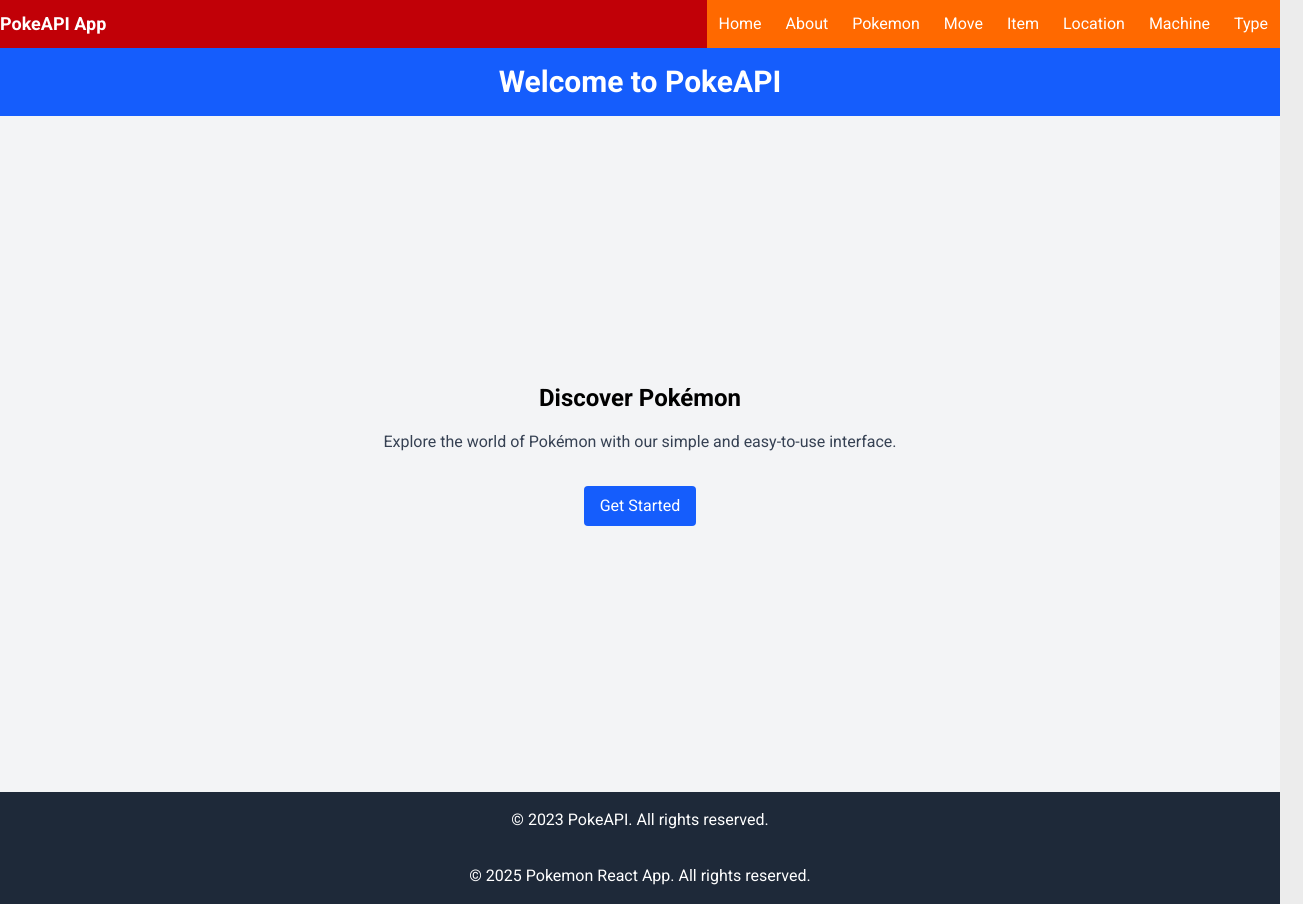
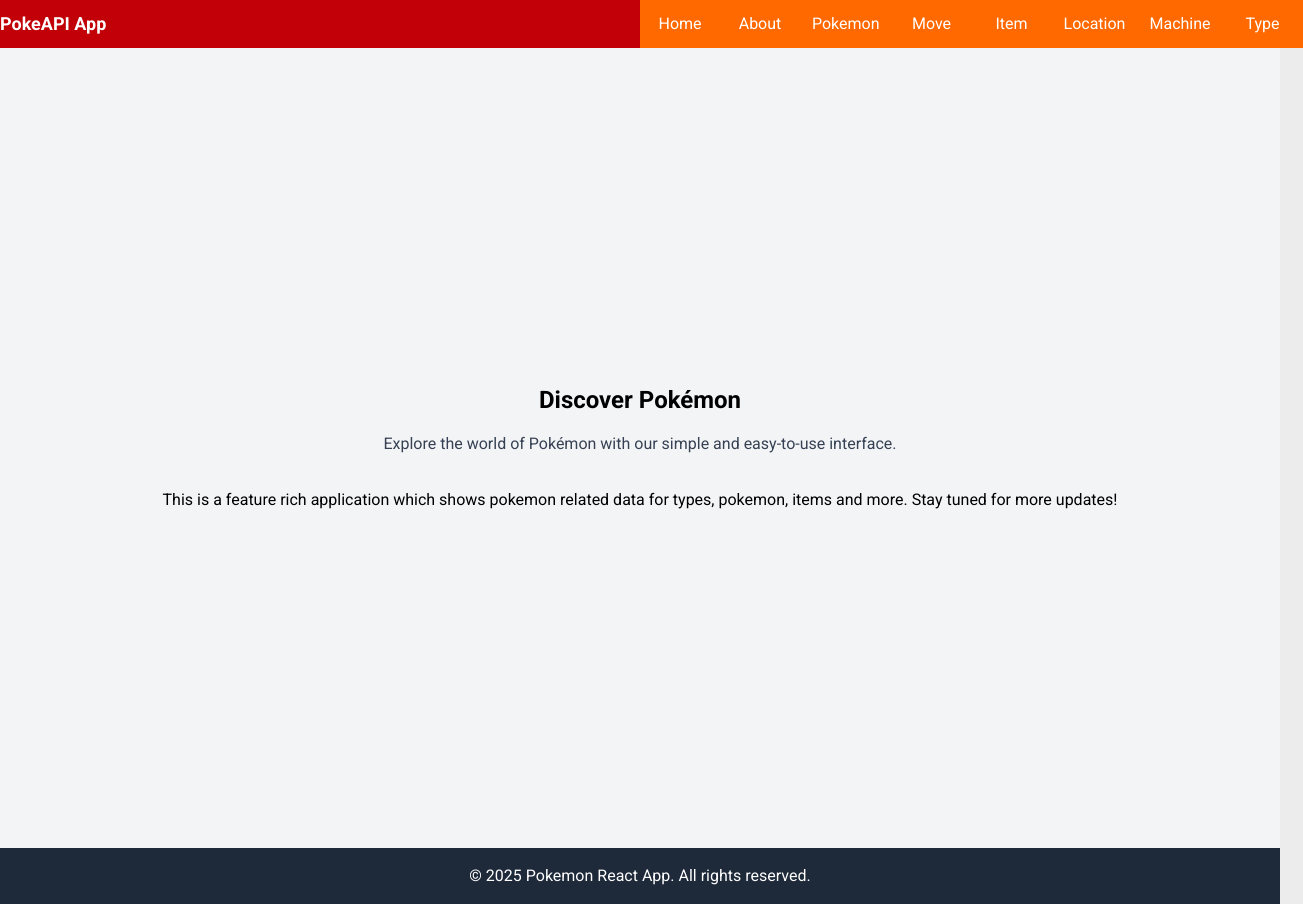
Before and after one commit to Apfirebolt/react_pokeapi_app, a React (Vite) app: page / in a window 1280 px wide. Shown: the whole page, 1303 px wide, since content can reach past the window. Built offline with nearby package versions, Linux system fonts and the light colour scheme.

Commit message:
changes in home and about page

```diff
--- a/src/components/Header.jsx
+++ b/src/components/Header.jsx
@@ -4,12 +4,12 @@ const Header = () => {
   return (
     <header className="bg-red-700">
       <nav className="container mx-auto flex justify-between items-center h-12">
-        <div className="text-white text-lg font-bold">PokeAPI App</div>
-        <ul className="flex h-full">
+        <div className="text-white text-lg font-bold w-1/2">PokeAPI App</div>
+        <ul className="flex h-full w-1/2">
           <li className="h-full flex items-center">
             <Link
               to="/"
-              className="bg-orange-500 text-white px-3 py-2 transition duration-300 ease-in-out hover:bg-orange-700 h-full flex items-center"
+              className="bg-orange-500 text-white px-3 py-2 transition duration-300 ease-in-out hover:bg-orange-700 h-full flex items-center justify-center min-w-[80px]"
             >
               Home
             </Link>
@@ -17,7 +17,7 @@ const Header = () => {
           <li className="h-full flex items-center">
             <Link
               to="/about"
-              className="bg-orange-500 text-white px-3 py-2 transition duration-300 ease-in-out hover:bg-orange-700 h-full flex items-center"
+              className="bg-orange-500 text-white px-3 py-2 transition duration-300 ease-in-out hover:bg-orange-700 h-full flex items-center justify-center min-w-[80px]"
             >
               About
             </Link>
@@ -25,7 +25,7 @@ const Header = () => {
           <li className="h-full flex items-center">
             <Link
               to="/pokemon"
-              className="bg-orange-500 text-white px-3 py-2 transition duration-300 ease-in-out hover:bg-orange-700 h-full flex items-center"
+              className="bg-orange-500 text-white px-3 py-2 transition duration-300 ease-in-out hover:bg-orange-700 h-full flex items-center justify-center min-w-[80px]"
             >
               Pokemon
             </Link>
@@ -33,7 +33,7 @@ const Header = () => {
           <li className="h-full flex items-center">
             <Link
               to="/move"
-              className="bg-orange-500 text-white px-3 py-2 transition duration-300 ease-in-out hover:bg-orange-700 h-full flex items-center"
+              className="bg-orange-500 text-white px-3 py-2 transition duration-300 ease-in-out hover:bg-orange-700 h-full flex items-center justify-center min-w-[80px]"
             >
               Move
             </Link>
@@ -41,7 +41,7 @@ const Header = () => {
           <li className="h-full flex items-center">
             <Link
               to="/item"
-              className="bg-orange-500 text-white px-3 py-2 transition duration-300 ease-in-out hover:bg-orange-700 h-full flex items-center"
+              className="bg-orange-500 text-white px-3 py-2 transition duration-300 ease-in-out hover:bg-orange-700 h-full flex items-center justify-center min-w-[80px]"
             >
               Item
             </Link>
@@ -49,7 +49,7 @@ const Header = () => {
           <li className="h-full flex items-center">
             <Link
               to="/location"
-              className="bg-orange-500 text-white px-3 py-2 transition duration-300 ease-in-out hover:bg-orange-700 h-full flex items-center"
+              className="bg-orange-500 text-white px-3 py-2 transition duration-300 ease-in-out hover:bg-orange-700 h-full flex items-center justify-center min-w-[80px]"
             >
               Location
             </Link>
@@ -57,7 +57,7 @@ const Header = () => {
           <li className="h-full flex items-center">
             <Link
               to="/machine"
-              className="bg-orange-500 text-white px-3 py-2 transition duration-300 ease-in-out hover:bg-orange-700 h-full flex items-center"
+              className="bg-orange-500 text-white px-3 py-2 transition duration-300 ease-in-out hover:bg-orange-700 h-full flex items-center justify-center min-w-[80px]"
             >
               Machine
             </Link>
@@ -65,7 +65,7 @@ const Header = () => {
           <li className="h-full flex items-center">
             <Link
               to="/type"
-              className="bg-orange-500 text-white px-3 py-2 transition duration-300 ease-in-out hover:bg-orange-700 h-full flex items-center"
+              className="bg-orange-500 text-white px-3 py-2 transition duration-300 ease-in-out hover:bg-orange-700 h-full flex items-center justify-center min-w-[80px]"
             >
               Type
             </Link>
--- a/src/screens/About.jsx
+++ b/src/screens/About.jsx
@@ -1,8 +1,8 @@
 const About = () => {
     return (
-        <div className="flex flex-col items-center justify-center min-h-screen bg-gray-100">
+        <div className="min-h-screen bg-gray-100 text-center p-4">
             <h1 className="text-4xl font-bold mb-4">About Us</h1>
-            <p className="text-lg text-center max-w-2xl">
+            <p className="text-lg text-center mx-auto my-3 max-w-2xl">
                 Welcome to our PokeAPI app! This application allows you to explore various Pokémon and their details.
                 We aim to provide a fun and interactive way to learn more about your favorite Pokémon.
                 Stay tuned for more updates and features!
--- a/src/screens/Home.jsx
+++ b/src/screens/Home.jsx
@@ -1,17 +1,17 @@
 const Home = () => {
   return (
     <div className="min-h-screen bg-gray-100 flex flex-col items-center justify-center">
-            <header className="bg-blue-600 w-full py-4">
-                <h1 className="text-white text-center text-3xl font-bold">Welcome to PokeAPI</h1>
-            </header>
       <main className="flex-grow flex flex-col items-center justify-center">
         <h2 className="text-2xl font-semibold mb-4">Discover Pokémon</h2>
-                <p className="text-gray-700 mb-8">Explore the world of Pokémon with our simple and easy-to-use interface.</p>
-                <button className="bg-blue-600 text-white px-4 py-2 rounded hover:bg-blue-700">Get Started</button>
+        <p className="text-gray-700 mb-8">
+          Explore the world of Pokémon with our simple and easy-to-use
+          interface.
+        </p>
+        <p>
+          This is a feature rich application which shows pokemon related data
+          for types, pokemon, items and more. Stay tuned for more updates!
+        </p>
       </main>
-            <footer className="bg-gray-800 w-full py-4">
-                <p className="text-white text-center">&copy; 2023 PokeAPI. All rights reserved.</p>
-            </footer>
     </div>
   );
 };
--- a/src/screens/Pokemon.jsx
+++ b/src/screens/Pokemon.jsx
@@ -15,10 +15,12 @@ const Pokemon = () => {
 
   const onPageChange = (page) => {
     setCurrentPage(page);
-    dispatch(getPokemonData({
-      offset: (page - 1) * itemsPerPage,
-      limit: itemsPerPage
-    }));
+    dispatch(
+      getPokemonData({
+        offset: (page - 1) * itemsPerPage,
+        limit: itemsPerPage,
+      })
+    );
   };
 
   const goToDetail = (url) => {
@@ -28,10 +30,12 @@ const Pokemon = () => {
   };
 
   useEffect(() => {
-    dispatch(getPokemonData({
-      offset: 0,
-      limit: itemsPerPage
-    }));
+    dispatch(
+      getPokemonData({
+        offset: 0,
+        limit: itemsPerPage,
+      })
+    );
   }, [dispatch]);
 
   if (isLoading) {
```
Lines whose indentation alone changed are shown as unchanged.
